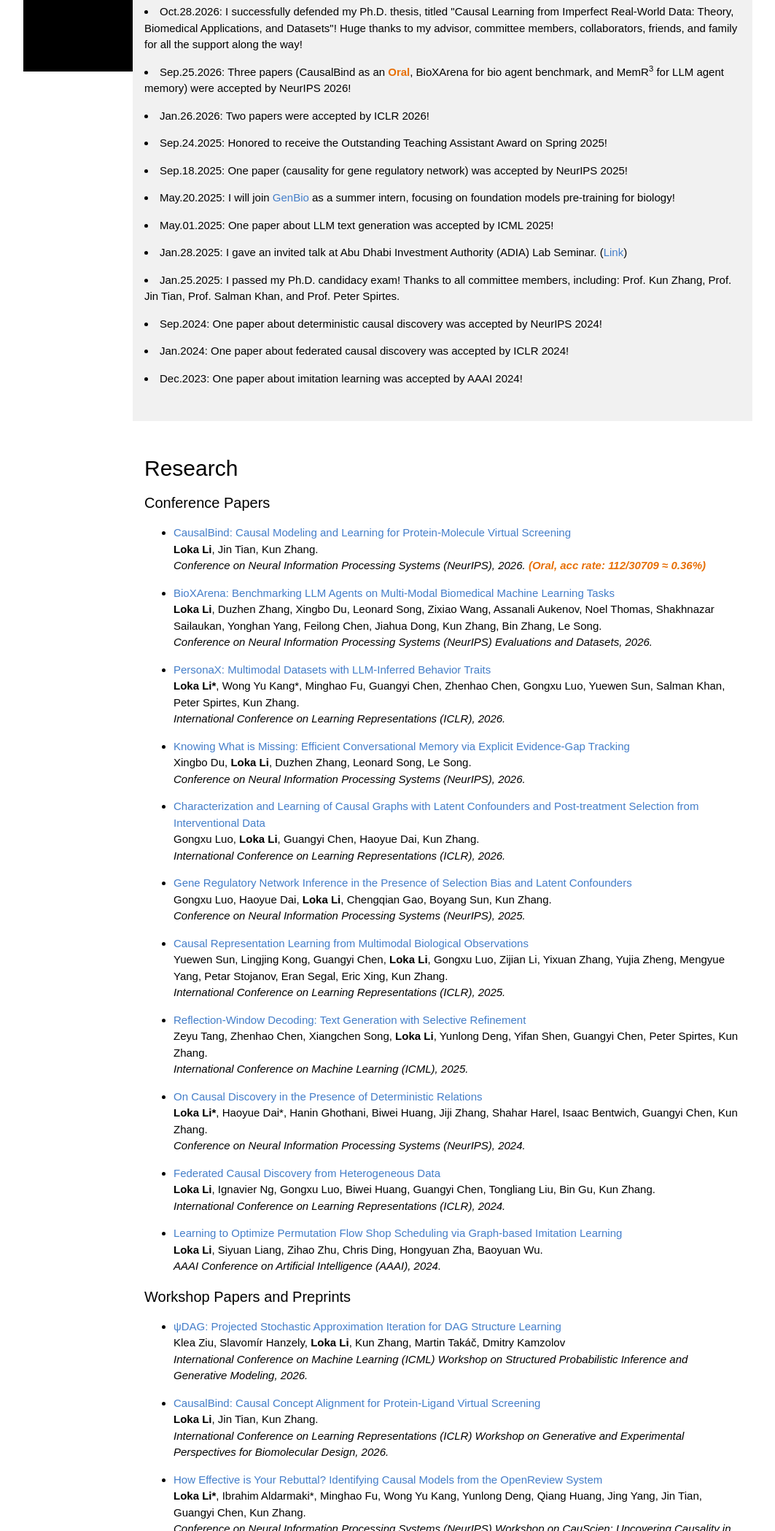
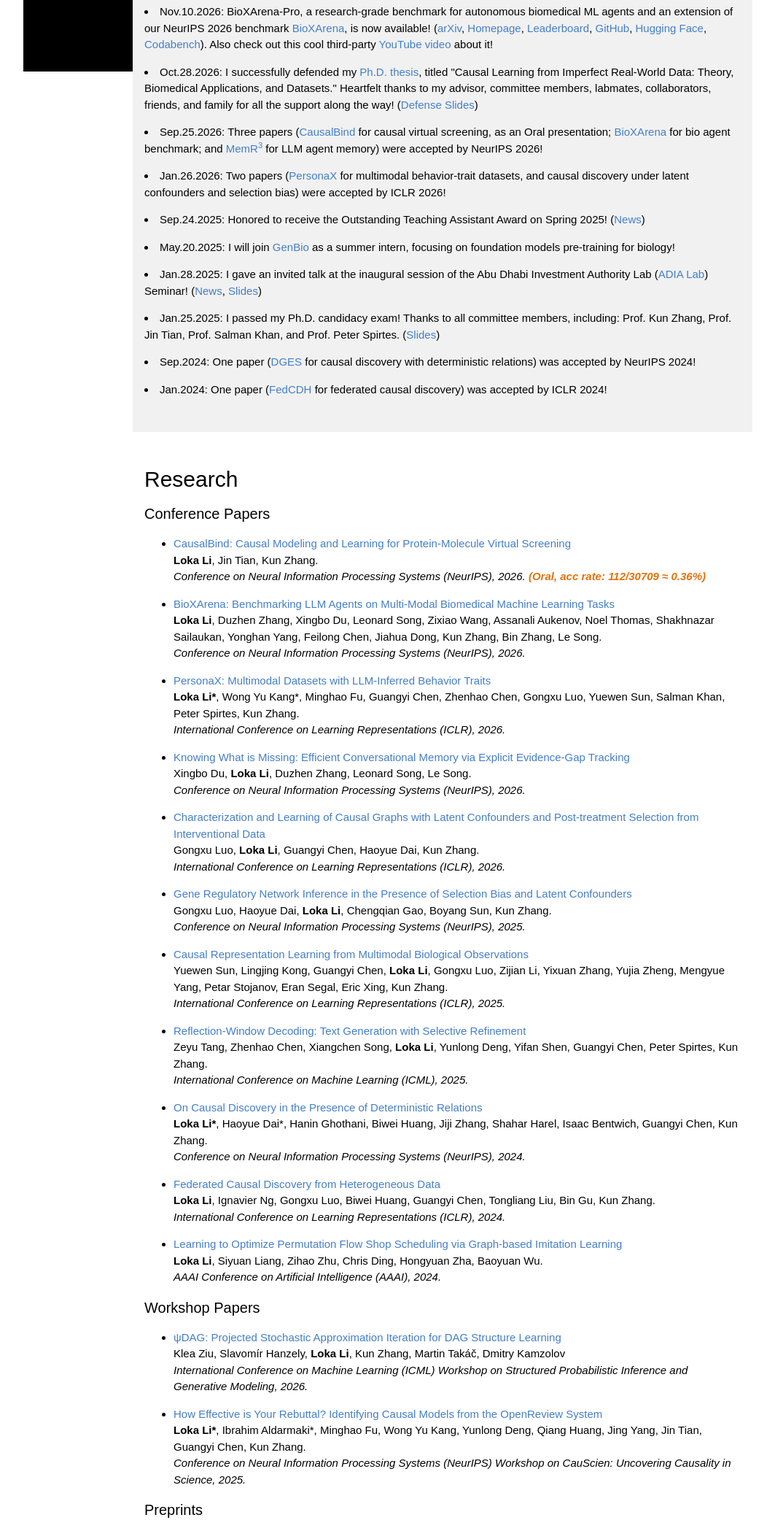
Before and after one commit to lokali/lokali.github.io, a plain HTML site: page index.html in a window 1280 px wide. Shown: the part 702-2800 px from the top of the page at 73% size, without its empty margins (108-1171 px from the left). Drawn offline with Linux system fonts and the light colour scheme; a script that the page names is missing.

Commit message:
Add BioXArena-Pro, thesis/defense/talk slides, and refresh news, research, and service
- Add BioXArena-Pro preprint and Nov 2026 news with project links
- Host PhD thesis, defense, candidacy exam, and ADIA seminar slides under slides/
- Split research into conference, workshop, and preprint sections
- Split reviewer list into conferences and journals; add TMLR, CSUR, TIST
- Link news papers to their GitHub repos and tighten wording

Co-Authored-By: Claude Opus 5.5 <noreply@anthropic.com>

```diff
--- a/index.html
+++ b/index.html
@@ -73,7 +73,7 @@
       <h3><b>Loka L. K. Li</b> <span style="font-size: 0.75em; font-family: 'SimSun''KaiTi', 'STKaiti', serif;">(李隆康)</span></h3>
       <!-- <h3><b>Loka Li</b> <span style="font-size: 0.8em; font-family: 'SimHei', 'Microsoft YaHei', sans-serif;">(李隆康)</span></h3> -->
         <p class="w3-justify" style="width:100%;border:0px;border-spacing:0px;border-collapse:separate;margin-right:auto;margin-left:auto;max-width:600px">
-          Hello, World! I am a Ph.D. candidate in machine learning at Mohamed bin Zayed University of Artificial Intelligence (<a href="https://mbzuai.ac.ae/">MBZUAI</a>), also a member of the Center for Integrative Artificial Intelligence (<a href="https://ciai.site/">CIAI</a>), led by Prof. Kun Zhang and MBZUAI president Prof. Eric Xing. My research interest is causal AI, with a particular focus on biology and healthcare.
+          Hello, World! I am a Ph.D. candidate in machine learning at Mohamed bin Zayed University of Artificial Intelligence (<a href="https://mbzuai.ac.ae/">MBZUAI</a>), also a member of the Center for Integrative Artificial Intelligence (<a href="https://ciai.site/">CIAI</a>), led by Prof. Kun Zhang and MBZUAI president Prof. Eric Xing. My research is on causal AI, with a particular focus on biology and drug discovery.
           <!-- , where I am fortunate to be advised by Prof. <a href="https://www.andrew.cmu.edu/user/kunz1/">Kun Zhang</a>. -->
         </p>
         <p>Contact Email: Longkang.Li@mbzuai.ac.ae </p>
@@ -90,18 +90,16 @@
 <!-- The News Section -->
 <div class="w3-container w3-light-grey w3-padding-32" id="news">
   <h2>News</h2>
-    <p><li> Oct.28.2026: I successfully defended my Ph.D. thesis, titled "Causal Learning from Imperfect Real-World Data: Theory, Biomedical Applications, and Datasets"! Huge thanks to my advisor, committee members, collaborators, friends, and family for all the support along the way!</li></p>
-    <p><li> Sep.25.2026: Three papers (CausalBind as an <strong style="color:#e77007">Oral</strong>, BioXArena for bio agent benchmark, and MemR<sup>3</sup> for LLM agent memory) were accepted by NeurIPS 2026! </li></p>
-    <p><li> Jan.26.2026: Two papers were accepted by ICLR 2026! </li></p>
-    <p><li> Sep.24.2025: Honored to receive the Outstanding Teaching Assistant Award on Spring 2025! </li>
-    <p><li> Sep.18.2025: One paper (causality for gene regulatory network) was accepted by NeurIPS 2025!</li></p>
+    <p><li> Nov.10.2026: BioXArena-Pro, a research-grade benchmark for autonomous biomedical ML agents and an extension of our NeurIPS 2026 benchmark <a href="https://arxiv.org/abs/2605.15766">BioXArena</a>, is now available! (<a href="https://arxiv.org/abs/2611.13994">arXiv</a>, <a href="https://mbzuai-ai4bio.github.io/BioXArena-Pro-ProjectPage/">Homepage</a>, <a href="https://mbzuai-ai4bio.github.io/BioXArena-Pro/">Leaderboard</a>, <a href="https://github.com/mbzuai-ai4bio/BioXArena-Pro">GitHub</a>, <a href="https://huggingface.co/datasets/mbzuai-ai4bio/BioXArena-Pro-Public">Hugging Face</a>, <a href="https://www.codabench.org/competitions/18583/">Codabench</a>). Also check out this cool third-party <a href="https://www.youtube.com/watch?v=kW0bCeFZs6g">YouTube video</a> about it!</li></p>
+    <p><li> Oct.28.2026: I successfully defended my <a href="slides/Loka_PhD_Thesis.pdf">Ph.D. thesis</a>, titled "Causal Learning from Imperfect Real-World Data: Theory, Biomedical Applications, and Datasets." Heartfelt thanks to my advisor, committee members, labmates, collaborators, friends, and family for all the support along the way! (<a href="slides/20261028_PhD_Defense.pdf">Defense Slides</a>)</li></p>
+    <p><li> Sep.25.2026: Three papers (<a href="https://github.com/lokali/CausalBind">CausalBind</a> for causal virtual screening, as an Oral presentation; <a href="https://github.com/mbzuai-ai4bio/BioXArena">BioXArena</a> for bio agent benchmark; and <a href="https://github.com/mbzuai-ai4bio/memr3">MemR<sup>3</sup></a> for LLM agent memory) were accepted by NeurIPS 2026! </li></p>
+    <p><li> Jan.26.2026: Two papers (<a href="https://github.com/lokali/PersonaX">PersonaX</a> for multimodal behavior-trait datasets, and causal discovery under latent confounders and selection bias) were accepted by ICLR 2026!</li></p>
+    <p><li> Sep.24.2025: Honored to receive the Outstanding Teaching Assistant Award on Spring 2025! (<a href="https://www.linkedin.com/posts/loka-li-546385245_neurips2025-ugcPost-7377094157414260737-jNdP/">News</a>)</li></p>
     <p><li> May.20.2025: I will join <a href="https://genbio.ai/">GenBio</a> as a summer intern, focusing on foundation models pre-training for biology!</li></p>
-    <p><li> May.01.2025: One paper about LLM text generation was accepted by ICML 2025!</li></p>
-    <p><li> Jan.28.2025: I gave an invited talk at Abu Dhabi Investment Authority (ADIA) Lab Seminar. (<a href="https://www.linkedin.com/posts/adia-lab_we-are-pleased-to-announce-the-launch-of-activity-7287801212756750339-ro0W?utm_source=social_share_sheet&utm_medium=member_desktop_web">Link</a>)</li>
-    <p><li> Jan.25.2025: I passed my Ph.D. candidacy exam! Thanks to all committee members, including: Prof. Kun Zhang, Prof. Jin Tian, Prof. Salman Khan, and Prof. Peter Spirtes.</li></p>
-    <p><li> Sep.2024: One paper about deterministic causal discovery was accepted by NeurIPS 2024!</li></p>
-    <p><li> Jan.2024: One paper about federated causal discovery was accepted by ICLR 2024!</li></p>
-    <p><li> Dec.2023: One paper about imitation learning was accepted by AAAI 2024!</li></p>
+    <p><li> Jan.28.2025: I gave an invited talk at the inaugural session of the Abu Dhabi Investment Authority Lab (<a href="https://www.adialab.ae/">ADIA Lab</a>) Seminar! (<a href="https://www.linkedin.com/posts/adia-lab_we-are-pleased-to-announce-the-launch-of-activity-7287801212756750339-ro0W?utm_source=social_share_sheet&utm_medium=member_desktop_web">News</a>, <a href="slides/20250128_ADIA_Seminar.pdf">Slides</a>)</li>
+    <p><li> Jan.25.2025: I passed my Ph.D. candidacy exam! Thanks to all committee members, including: Prof. Kun Zhang, Prof. Jin Tian, Prof. Salman Khan, and Prof. Peter Spirtes. (<a href="slides/20250125_PhD_Candidate_Exam.pdf">Slides</a>)</li></p>
+    <p><li> Sep.2024: One paper (<a href="https://github.com/lokali/DGES">DGES</a> for causal discovery with deterministic relations) was accepted by NeurIPS 2024!</li></p>
+    <p><li> Jan.2024: One paper (<a href="https://github.com/lokali/FedCDH">FedCDH</a> for federated causal discovery) was accepted by ICLR 2024!</li></p>
 
 </div>
 
@@ -138,7 +136,7 @@
         <br>
         <strong>Loka Li</strong>, Duzhen Zhang, Xingbo Du, Leonard Song, Zixiao Wang, Assanali Aukenov, Noel Thomas, Shakhnazar Sailaukan, Yonghan Yang, Feilong Chen, Jiahua Dong, Kun Zhang, Bin Zhang, Le Song.
         <br>
-        <em>Conference on Neural Information Processing Systems (NeurIPS) Evaluations and Datasets, 2026.</em>
+        <em>Conference on Neural Information Processing Systems (NeurIPS), 2026.</em>
       </p>
 
       <p>
@@ -255,7 +253,7 @@
       </p> -->
     </ul>
 
-    <h4>Workshop Papers and Preprints</h4>
+    <h4>Workshop Papers</h4>
     <ul>
 
       <p>
@@ -268,19 +266,24 @@
       </p>
 
       <p>
-      <li><a href="https://openreview.net/forum?id=0vEuZ45P0z">CausalBind: Causal Concept Alignment for Protein-Ligand Virtual Screening</a>
-        <br>
-        <strong>Loka Li</strong>, Jin Tian, Kun Zhang.
-        <br>
-        <em>International Conference on Learning Representations (ICLR) Workshop on Generative and Experimental Perspectives for Biomolecular Design, 2026.</em>
-      </p>
-
-      <p>
       <li><a href="https://openreview.net/forum?id=NM6Vv15FoJ">How Effective is Your Rebuttal? Identifying Causal Models from the OpenReview System</a>
         <br>
         <strong>Loka Li*</strong>, Ibrahim Aldarmaki*, Minghao Fu, Wong Yu Kang, Yunlong Deng, Qiang Huang, Jing Yang, Jin Tian, Guangyi Chen, Kun Zhang.
         <br>
         <em>Conference on Neural Information Processing Systems (NeurIPS) Workshop on CauScien: Uncovering Causality in Science, 2025.</em>
+      </p>
+
+    </ul>
+
+    <h4>Preprints</h4>
+    <ul>
+
+      <p>
+      <li><a href="https://arxiv.org/abs/2611.13994">BioXArena-Pro: A Research-Grade Benchmark for Autonomous Biomedical Machine Learning Agents</a>
+        <br>
+        <strong>Loka Li</strong>, Duzhen Zhang, Xingbo Du, Leonard Song, Kun Zhang, Le Song.
+        <br>
+        <em>arXiv, 2026.</em>
       </p>
 
       <p>
@@ -300,7 +303,7 @@
    <!-- The Experiences Section -->
    <div class="w3-container w3-light-grey w3-padding-32" id="experience">
     <h2>Invited Talk</h2>
-      <p><li> Jan.28.2025: Abu Dhabi Investment Authority (ADIA) Lab Seminar, the inaugural session. (<a href="https://www.linkedin.com/posts/adia-lab_we-are-pleased-to-announce-the-launch-of-activity-7287801212756750339-ro0W?utm_source=social_share_sheet&utm_medium=member_desktop_web">Link</a>)
+      <p><li> Jan.28.2025: Abu Dhabi Investment Authority Lab (<a href="https://www.adialab.ae/">ADIA Lab</a>) Seminar, the inaugural session. (<a href="https://www.linkedin.com/posts/adia-lab_we-are-pleased-to-announce-the-launch-of-activity-7287801212756750339-ro0W?utm_source=social_share_sheet&utm_medium=member_desktop_web">News</a>, <a href="slides/20250128_ADIA_Seminar.pdf">Slides</a>)
         <ul>
           Topic: "Causal Learning from Real World: Methodologies and Applications".
         </ul>
@@ -310,7 +313,7 @@
   <!-- The Service Section -->
   <div class="w3-container w3-padding-32" id="service">
     <h2>Service</h2>
-    - Serving as a reviewer for conferences and journals, including:
+    - Serving as a reviewer for conferences, including:
     <ul>
       <p><li>Conference on Neural Information Processing Systems (NeurIPS), 2024-2026.</li></p>
       <p><li>International Conference on Machine Learning (ICML), 2024-2026.</li></p>
@@ -318,9 +321,15 @@
       <p><li>Association for the Advancement of Artificial Intelligence Conference (AAAI), 2026-2027.</li></p>
       <p><li>International Conference on Artificial Intelligence and Statistics (AISTATS), 2025-2027.</li></p>
       <p><li>International Conference on Data Mining (ICDM), 2024 and 2026.</li></p>
+    </ul>
+
+    - Serving as a reviewer for journals, including:
+    <ul>
       <p><li>IEEE Transactions on Pattern Analysis and Machine Intelligence (TPAMI), 2026.</li></p>
+      <p><li>Transactions on Machine Learning Research (TMLR), 2026.</li></p>
+      <p><li>ACM Computing Surveys (CSUR), 2026.</li></p>
+      <p><li>ACM Transactions on Intelligent Systems and Technology (TIST), 2026.</li></p>
       <p><li> IEEE Transactions on Neural Networks and Learning Systems (TNNLS), 2024.</li></p>
-      <!-- <p><li> Neural Networks (NN).</li></p> -->
     </ul>
 
     - Serving as a teaching assistant for the courses, including:
```
Also changed, not shown: 4 other files.
